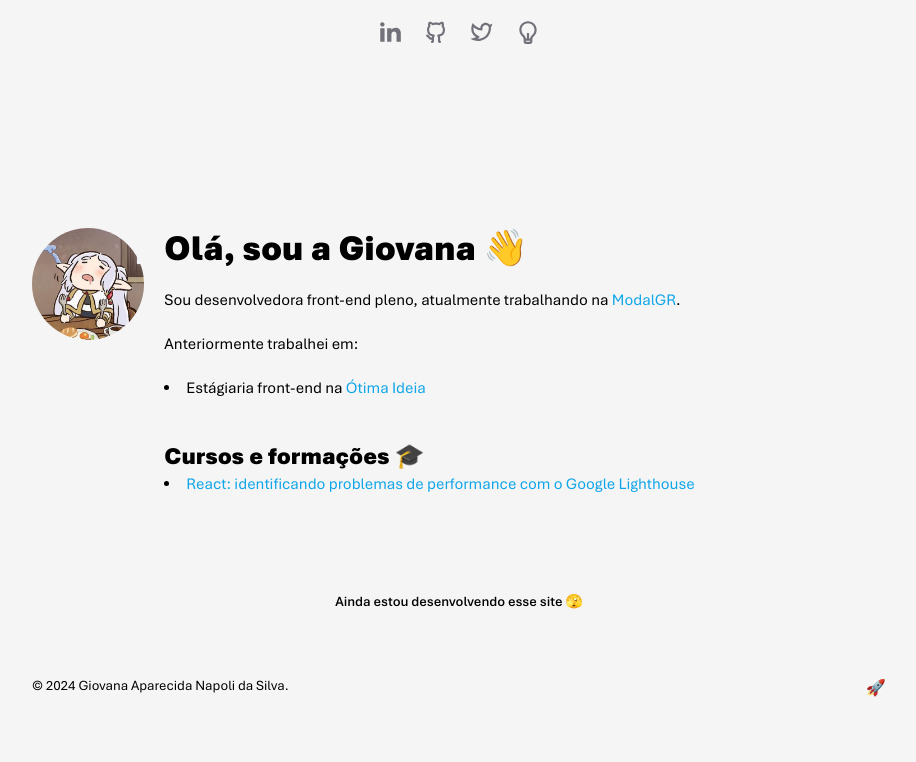
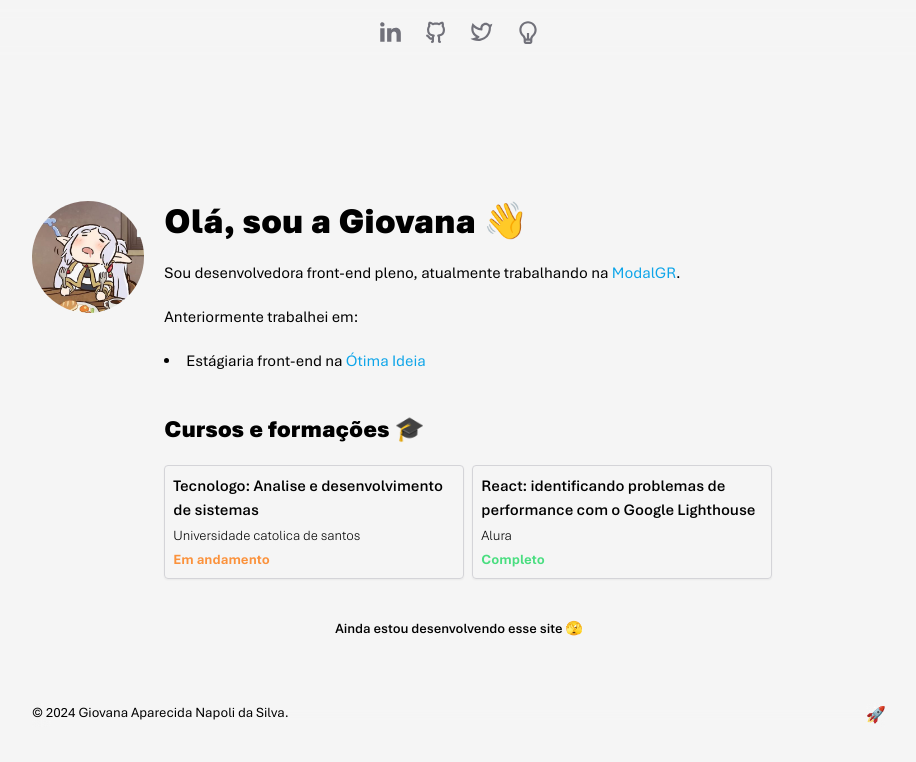
Before and after one commit to GiovanaNapoli/portfolio, a React (Vite) app: page / in a window 1280 px wide. Shown: the top 762 px of the page, without its empty margins (181-1097 px from the left). Built offline with nearby package versions, Linux system fonts and the light colour scheme.

Commit message:
feat: refactor courses section

```diff
--- a/src/App.tsx
+++ b/src/App.tsx
@@ -3,6 +3,7 @@ import CommonLink from "./components/CommonLink";
 import SocialBar from "./components/SocialBar";
 import { courses } from "./constants";
 import "./index.css";
+import { CoursesStatus } from "./types";
 
 function App() {
   const windowColorScheme =
@@ -14,7 +15,7 @@ function App() {
   return (
     <div className={`${darkMode ? "dark" : ""}`}>
       <div className="flex min-h-screen w-full justify-center bg-neutral-100 dark:bg-neutral-900 transition-colors duration-500 ease-in-out'">
-        <div className="flex flex-col justify-center w-8/12 md:w-97/12">
+        <div className="flex flex-col justify-center w-8/12">
           <SocialBar switchMode={() => setDarkMode((prev) => !prev)} />
           <div className="h-16" />
           <main className="mt-16">
@@ -54,18 +55,27 @@ function App() {
               className="flex flex-col md:flex-row gap-5 mt-10"
             >
               <div className="size-0 md:size-28" />
-              <div>
+              <div className="flex flex-col gap-5">
                 <h2 className="text-2xl font-aptos-black dark:text-white">
                   Cursos e formações 🎓
                 </h2>
-                <ul className="list-disc list-inside">
-                  {courses.map(({ name, link }) => (
-                    <li key={name} className="dark:text-white">
-                      {link ? (
-                        <CommonLink link={link} text={name} />
-                      ) : (
-                        <span>{name}</span>
-                      )}
+                <ul className="flex flex-wrap gap-2">
+                  {courses.map(({ name, link, school, status }) => (
+                    <li key={name} className="dark:text-white flex-grow">
+                      <a href={link} target="_blank">
+                        <div className="flex flex-col border border-zinc-300 dark:border-white rounded p-2 max-w-[300px] gap-1 shadow-sm">
+                          <span className="font-aptos-semibold">{name}</span>
+                          <span className="text-sm font-aptos-light">
+                            {school}
+                          </span>
+                          <span
+                            data-status={status === CoursesStatus.COMPLETED}
+                            className="text-sm font-aptos-bold text-orange-400 data-[status=true]:text-green-400"
+                          >
+                            {status}
+                          </span>
+                        </div>
+                      </a>
                     </li>
                   ))}
                 </ul>
--- a/src/components/CommonLink/index.tsx
+++ b/src/components/CommonLink/index.tsx
@@ -1,11 +1,11 @@
-interface CommonLinkProps {
+interface CommonLinkProps extends React.HTMLAttributes<HTMLDivElement> {
   text: string;
   link: string;
 }
-const CommonLink = ({ text, link }: CommonLinkProps) => {
+const CommonLink = ({ text, link, className }: CommonLinkProps) => {
   return (
     <a
-      className="text-sky-500 hover:text-sky-600 transition-colors"
+      className={`${className} text-sky-500 hover:text-sky-600 transition-colors`}
       href={link}
       target="_blank"
     >
--- a/src/constants.tsx
+++ b/src/constants.tsx
@@ -1,10 +1,17 @@
 import { RiTwitterLine, RiGithubLine, RiLinkedinFill } from "react-icons/ri";
-import { CoursesType } from "./types";
+import { CoursesStatus, CoursesType } from "./types";
 
 export const courses: CoursesType[] = [
   {
+    name: "Tecnologo: Analise e desenvolvimento de sistemas",
+    school: "Universidade catolica de santos",
+    status: CoursesStatus.IN_PROGRESS,
+  },
+  {
     name: "React: identificando problemas de performance com o Google Lighthouse",
+    school: "Alura",
     link: "https://cursos.alura.com.br/certificate/af7b68f4-68ed-421b-a4f9-eec4c75b5d67?lang",
+    status: CoursesStatus.COMPLETED,
   },
 ];
 
--- a/src/types.ts
+++ b/src/types.ts
@@ -1,4 +1,11 @@
+export enum CoursesStatus {
+  IN_PROGRESS = "Em andamento",
+  COMPLETED = "Completo",
+}
+
 export type CoursesType = {
   name: string;
+  school: string;
   link?: string;
+  status: CoursesStatus;
 };
```
